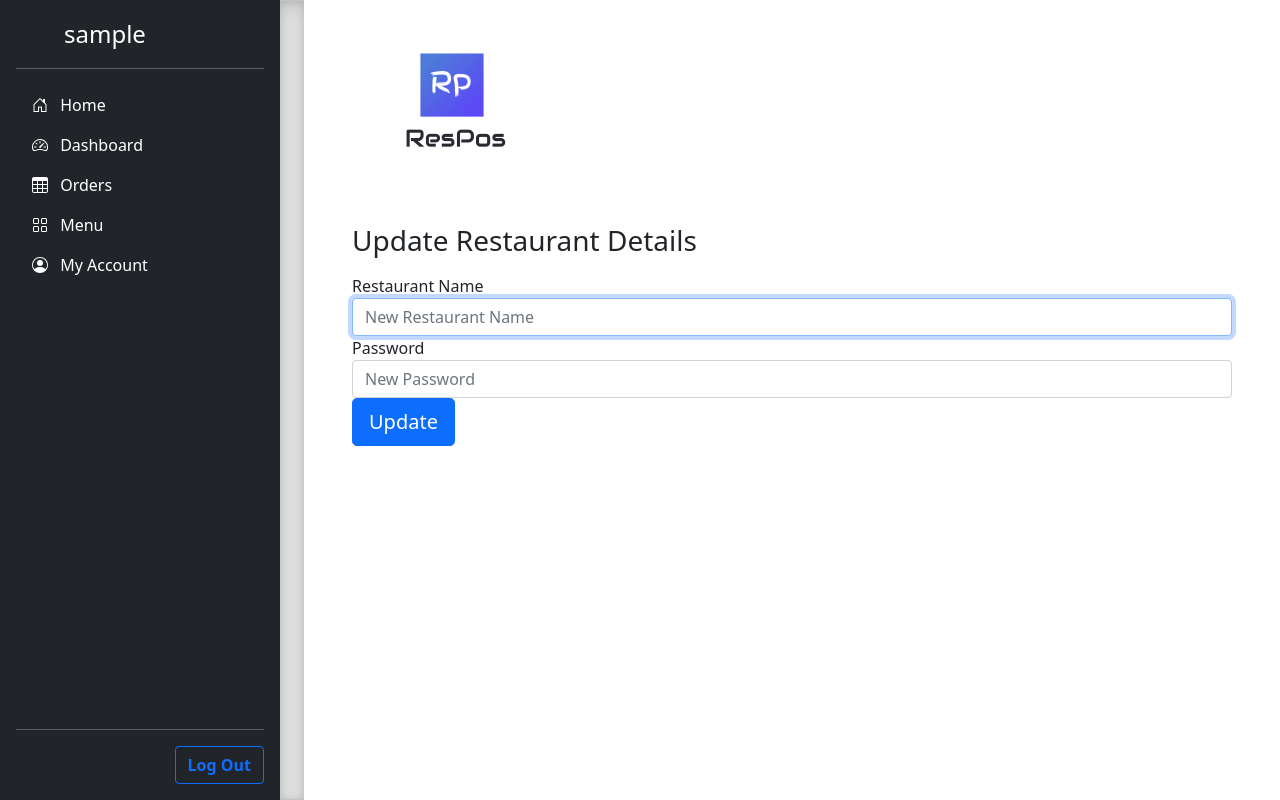
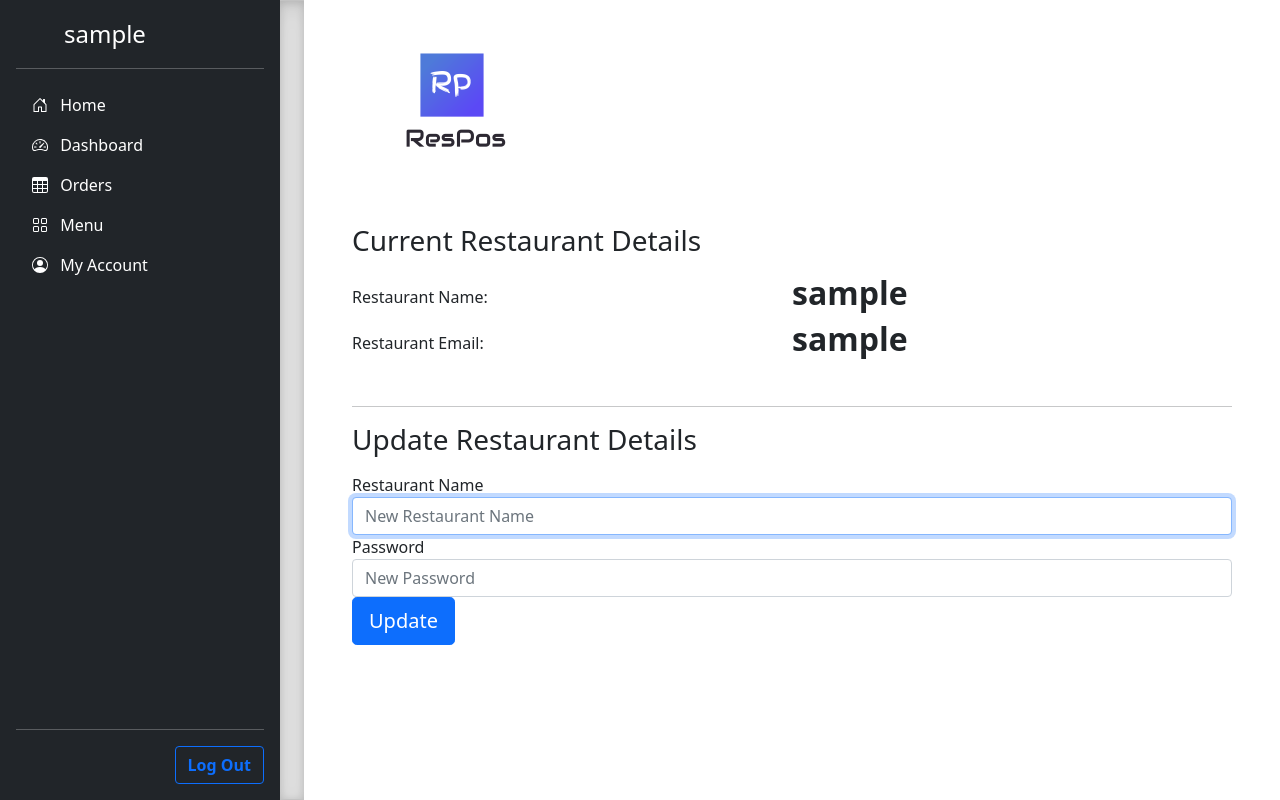
Before and after one commit to alam1704/pos_app, a Flask app: page /account/ in a window 1280 px wide. Run offline with Flask 2, Linux system fonts and the light colour scheme; the visitor is signed in with stand-in values (Sample User, id 1); data comes from the database, SQL or seed files in the repository; parts of the project's set-up code (start-up, migrations or seed data) failed here and were passed over.

```diff
--- a/pos_app/controllers/restaurant_controller.py
+++ b/pos_app/controllers/restaurant_controller.py
@@ -15,6 +15,16 @@ def unauthorized():
 
 #does the blueprint use the tablename from models?
 restaurant = Blueprint('restaurant', __name__)
+
+@restaurant.route("/", methods=['GET'])
+def home():
+    #if user is logged in - return dish_menu.html
+    #if user is logged out - return restaurant_login.html
+    if current_user.is_authenticated:
+        return redirect(url_for("restaurant.restaurant_detail"))
+    else:
+        return redirect(url_for("restaurant.log_in"))
+
 
 @restaurant.route("/restaurant/", methods=['GET'])
 def retrieve_restaurants():
@@ -61,8 +71,13 @@ def log_in():
 @restaurant.route("/account/", methods=['GET','POST'])
 @login_required
 def restaurant_detail():
+
     if request.method=="GET":
-        data = {"page_title":"Account details"}
+        res=Restaurant.query.get_or_404(current_user.restaurant_id)
+        data = {
+            "page_title":"Account details",
+            "restaurant": restaurant_schema.dump(res)
+        }
         return render_template("restaurant_detail.html", page_data=data)
     else:
         restaurant=Restaurant.query.filter_by(restaurant_id=current_user.restaurant_id)
--- a/pos_app/templates/base.html
+++ b/pos_app/templates/base.html
@@ -45,7 +45,7 @@
 
                   <ul class="nav col-12 col-lg-auto my-2 justify-content-center my-md-0 text-small">
                     <li>
-                      <a href="#" class="nav-link text-secondary">
+                      <a href="/" class="nav-link text-secondary">
                         <svg class="bi d-block mx-auto mb-1" width="24" height="24"><use xlink:href="#home"/></svg>
                         Home
                       </a>
--- a/pos_app/templates/dish_detail.html
+++ b/pos_app/templates/dish_detail.html
@@ -5,8 +5,8 @@
     <p> Dish Cost: {{ page_data.dish.dish_cost }}</p>
     <p> Dish Description: {{ page_data.dish.dish_description }}</p>
     <br>
+    <img src="{{ page_data.image }}" style="width: 250px">
 
-    <img src="{{ page_data.image }}" style="width: 250px">
     <br/>
     <hr/>
 
@@ -22,6 +22,7 @@
             <button>Update</button>
         </form>
         <hr/>
+
         <h3>Update Image:</h3>
         <form action="/dishes/{{ page_data.dish.dish_id }}/image/" method="POST" enctype = "multipart/form-data">
             <input type="file" name="image">
--- a/pos_app/templates/restaurant_detail.html
+++ b/pos_app/templates/restaurant_detail.html
@@ -74,14 +74,14 @@
         <main>
 
             <div class="d-flex flex-column flex-shrink-0 p-3 text-white bg-dark" style="width: 280px;">
-                <a href="#" class="d-flex align-items-center mb-3 mb-md-0 me-md-auto text-white text-decoration-none">
+                <a href="/" class="d-flex align-items-center mb-3 mb-md-0 me-md-auto text-white text-decoration-none">
                 <svg class="bi me-2" width="40" height="32"><use xlink:href="#"/></svg>
                 <span class="fs-4">{{ current_user.restaurant_name }}</span>
                 </a>
                 <hr>
                 <ul class="nav nav-pills flex-column mb-auto">
                 <li class="nav-item">
-                    <a href="#" class="nav-link text-white" aria-current="page">
+                    <a href="/" class="nav-link text-white" aria-current="page">
                     <svg class="bi me-2" width="16" height="16"><use xlink:href="#home"/></svg>
                     Home
                     </a>
@@ -121,9 +121,29 @@
             <div class="b-example-divider"></div>
 
             <div class="modal-body p-5 pt-0">
-                <form class="form-signin" action="/account/" method="POST">
+              <img class="mb-4" src="/static/logo.png" alt="" width="200" height="200">
+              <h1 class="h3 mb-3 font-weight-normal">Current Restaurant Details</h1>
+                <div class="d-flex justify-content-between align-items-center">
+                  <div class="col">
+                    <label for="currentName" class="sr-only">Restaurant Name:</label>
+                  </div>
+                  <div class="col">
+                    <h2 id="currentName"><strong>{{ page_data.restaurant.restaurant_name }}</strong></h2>
+                  </div>
+                </div>
+                <div class="d-flex justify-content-between align-items-center">
+                  <div class="col">
+                    <label for="currentEmail" class="sr-only">Restaurant Email:</label>
+                  </div>
+                  <div class="col">
+                    <h2 id="currentEmail"><strong>{{ page_data.restaurant.restaurant_email }}</strong></h2>
+                  </div>
+                </div>
+                <br>
+                <hr/>
+                <div>
+                  <form class="form-signin" action="/account/" method="POST">
 
-                    <img class="mb-4" src="/static/logo.png" alt="" width="200" height="200">
                     <h1 class="h3 mb-3 font-weight-normal">Update Restaurant Details</h1>
                     <label for="inputName" class="sr-only">Restaurant Name</label>
                     <input type="text" name="restaurant_name" id="inputName" class="form-control" placeholder="New Restaurant Name" required autofocus>
@@ -134,9 +154,8 @@
 
                     <button class="btn btn-lg btn-primary btn-block" type="submit">Update</button>
 
-
-
-                </form>
+                  </form>
+                </div>
             </div>
         </main>
     </body>
```
